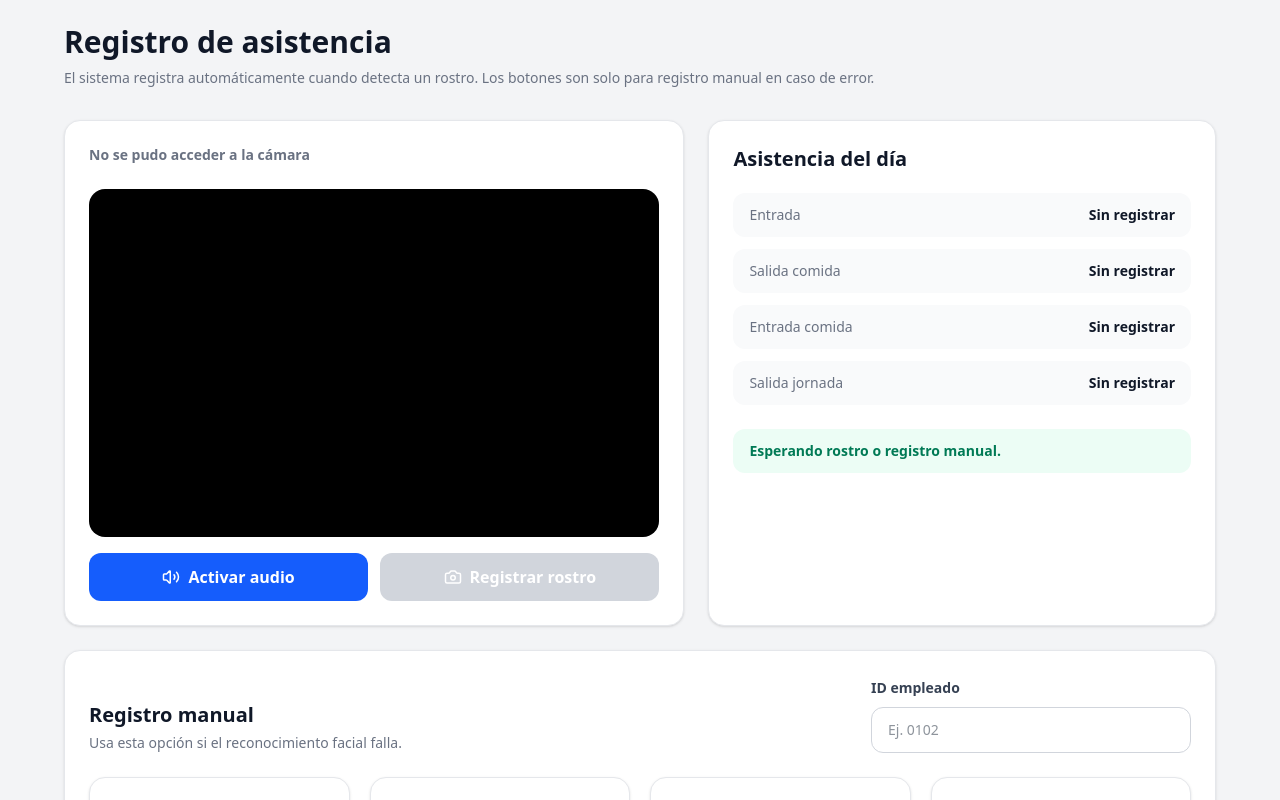
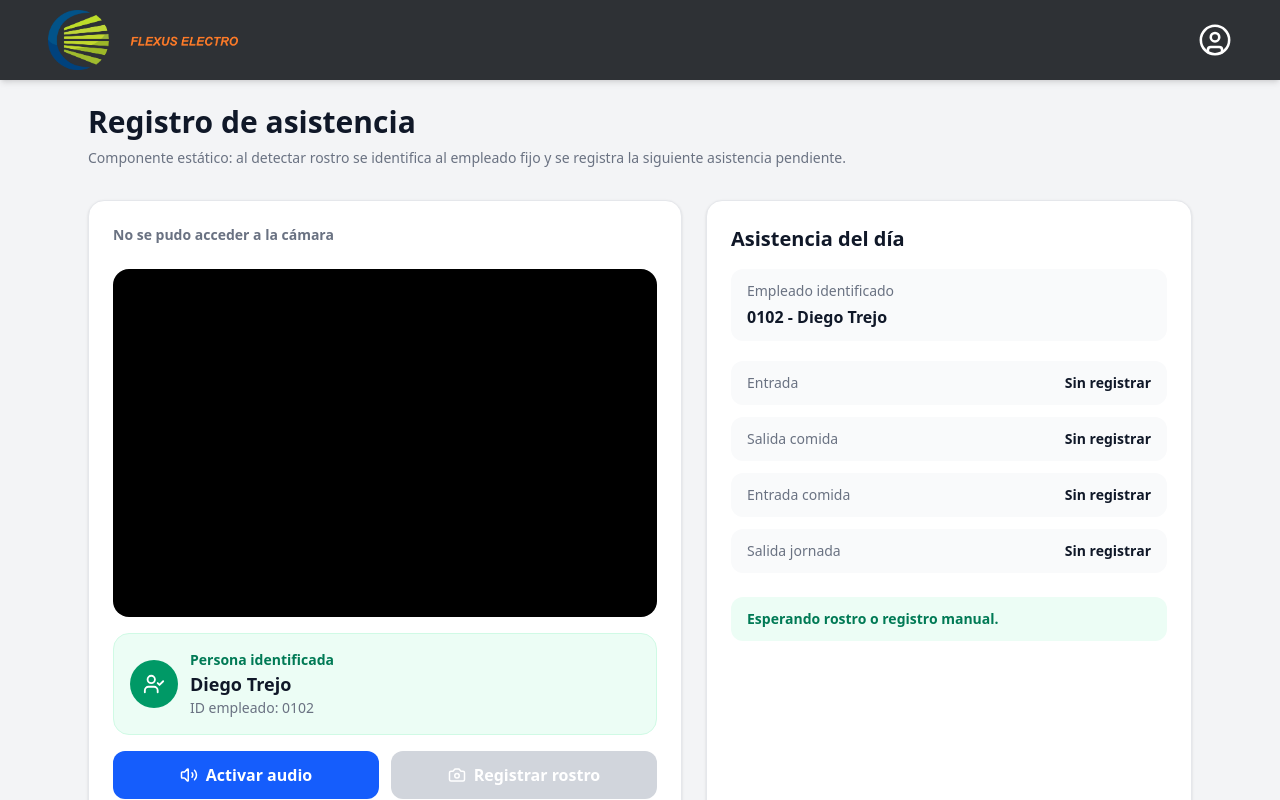
Before and after one commit to flexuselectromecanica01-netizen/rhquiosco, a Next.js app: page /camara in a window 1280 px wide. Shown: the top 800 px of the page. Built offline with nearby package versions, Linux system fonts and the light colour scheme.

Commit message:
28/05/2026

```diff
--- a/app/camara/page.tsx
+++ b/app/camara/page.tsx
@@ -8,7 +8,10 @@ import {
   RotateCcw,
   LogOut,
   Volume2,
+  UserCheck,
 } from "lucide-react";
+import Header from "../components/Header";
+import Footer from "../components/Footer";
 
 type TipoRegistro =
   | "entrada"
@@ -28,6 +31,11 @@ type AccionManual = {
   titulo: string;
   descripcion: string;
   icono: React.ReactNode;
+};
+
+const empleadoDetectado = {
+  idempleado: "0102",
+  nombre: "Diego Trejo",
 };
 
 export default function AsistenciaFacial() {
@@ -128,6 +136,13 @@ export default function AsistenciaFacial() {
     return `Salida de jornada laboral registrada con la hora ${hora}`;
   };
 
+  const obtenerTituloRegistro = (tipo: TipoRegistro) => {
+    if (tipo === "entrada") return "Entrada registrada";
+    if (tipo === "salidaComida") return "Salida a comida registrada";
+    if (tipo === "entradaComida") return "Entrada de comida registrada";
+    return "Salida de jornada registrada";
+  };
+
   const registrarRostro = () => {
     if (!rostroDetectado) {
       setMensaje("No se detecta rostro para registrar");
@@ -136,23 +151,10 @@ export default function AsistenciaFacial() {
     }
 
     setRostroRegistrado(true);
-    setMensaje("Rostro registrado correctamente");
-    hablar("Rostro registrado correctamente");
-
-    /*
-      Aquí después puedes guardar el descriptor facial del empleado.
-
-      await fetch(`${process.env.NEXT_PUBLIC_API_URL}/biometrico-facial`, {
-        method: "POST",
-        headers: {
-          "Content-Type": "application/json",
-        },
-        body: JSON.stringify({
-          idempleado: "0102",
-          descriptorFacial: descriptor,
-        }),
-      });
-    */
+    setMensaje(
+      `Rostro registrado correctamente: ${empleadoDetectado.nombre} - ${empleadoDetectado.idempleado}`
+    );
+    hablar(`Rostro registrado correctamente de ${empleadoDetectado.nombre}`);
   };
 
   const registrarAsistencia = ({
@@ -178,9 +180,19 @@ export default function AsistenciaFacial() {
     }));
 
     const texto = obtenerTextoRegistro(tipo, hora);
+    const titulo = obtenerTituloRegistro(tipo);
 
-    setMensaje(`✅ Asistencia registrada - ${hora}`);
-    hablar(texto);
+    if (metodo === "FACIAL") {
+      setMensaje(
+        `✅ ${titulo} - ${hora} | ${empleadoDetectado.idempleado} - ${empleadoDetectado.nombre}`
+      );
+
+      hablar(`${texto}. ${empleadoDetectado.nombre}`);
+    } else {
+      setMensaje(`✅ ${titulo} - ${hora} | ID empleado: ${idempleado}`);
+
+      hablar(texto);
+    }
 
     /*
       Aquí después conectas con NestJS:
@@ -206,8 +218,11 @@ export default function AsistenciaFacial() {
     const siguienteRegistro = obtenerSiguienteRegistro();
 
     if (!siguienteRegistro) {
-      setMensaje("La jornada de hoy ya está completa");
-      hablar("La jornada de hoy ya está completa");
+      setMensaje(
+        `La jornada de hoy ya está completa para ${empleadoDetectado.nombre}`
+      );
+      hablar(`La jornada de hoy ya está completa para ${empleadoDetectado.nombre}`);
+
       bloqueoRef.current = true;
 
       setTimeout(() => {
@@ -221,7 +236,7 @@ export default function AsistenciaFacial() {
 
     registrarAsistencia({
       tipo: siguienteRegistro,
-      idempleado: "RECONOCIDO_POR_ROSTRO",
+      idempleado: empleadoDetectado.idempleado,
       metodo: "FACIAL",
     });
 
@@ -335,16 +350,18 @@ export default function AsistenciaFacial() {
   }, [registro, audioActivo]);
 
   return (
-    <main className="min-h-screen bg-gray-100 p-6">
-      <section className="mx-auto max-w-6xl">
+    <main className="min-h-screen bg-gray-100">
+      <Header />
+
+      <section className="mx-auto max-w-6xl p-6">
         <div className="mb-8">
           <h1 className="text-3xl font-bold text-gray-900">
             Registro de asistencia
           </h1>
 
           <p className="mt-2 text-sm text-gray-500">
-            El sistema registra automáticamente cuando detecta un rostro. Los
-            botones son solo para registro manual en caso de error.
+            Componente estático: al detectar rostro se identifica al empleado
+            fijo y se registra la siguiente asistencia pendiente.
           </p>
         </div>
 
@@ -370,6 +387,28 @@ export default function AsistenciaFacial() {
                 muted
                 className="h-[340px] w-full object-cover"
               />
+            </div>
+
+            <div className="mt-4 rounded-2xl border border-emerald-100 bg-emerald-50 p-4">
+              <div className="flex items-center gap-3">
+                <div className="flex h-12 w-12 items-center justify-center rounded-full bg-emerald-600 text-white">
+                  <UserCheck size={22} />
+                </div>
+
+                <div>
+                  <p className="text-sm font-semibold text-emerald-700">
+                    Persona identificada
+                  </p>
+
+                  <h2 className="text-lg font-bold text-gray-900">
+                    {empleadoDetectado.nombre}
+                  </h2>
+
+                  <p className="text-sm text-gray-500">
+                    ID empleado: {empleadoDetectado.idempleado}
+                  </p>
+                </div>
+              </div>
             </div>
 
             <div className="mt-4 flex flex-col gap-3 sm:flex-row">
@@ -399,6 +438,13 @@ export default function AsistenciaFacial() {
             <h2 className="text-xl font-bold text-gray-900">
               Asistencia del día
             </h2>
+
+            <div className="mt-4 rounded-xl bg-gray-50 px-4 py-3">
+              <p className="text-sm text-gray-500">Empleado identificado</p>
+              <p className="mt-1 font-bold text-gray-900">
+                {empleadoDetectado.idempleado} - {empleadoDetectado.nombre}
+              </p>
+            </div>
 
             <div className="mt-5 space-y-3 text-sm">
               <div className="flex justify-between rounded-xl bg-gray-50 px-4 py-3">
@@ -432,7 +478,7 @@ export default function AsistenciaFacial() {
 
             <div className="mt-6 rounded-xl bg-emerald-50 px-4 py-3 text-sm font-semibold text-emerald-700">
               {rostroDetectado
-                ? "Rostro detectado. El registro automático está activo."
+                ? `Rostro detectado: ${empleadoDetectado.nombre}`
                 : "Esperando rostro o registro manual."}
             </div>
           </section>
@@ -475,7 +521,7 @@ export default function AsistenciaFacial() {
                     metodo: "MANUAL",
                   })
                 }
-                className="group rounded-2xl border border-gray-200 bg-white p-6 text-left shadow-sm transition hover:-translate-y-0.5 hover:border-emerald-200 hover:shadow-md disabled:opacity-50"
+                className="group rounded-2xl border border-gray-200 bg-white p-6 text-left shadow-sm transition hover:-translate-y-0.5 hover:border-emerald-200 hover:shadow-md"
               >
                 <div className="flex h-16 w-16 items-center justify-center rounded-full bg-emerald-600 text-white transition group-hover:bg-emerald-700">
                   {accion.icono}
@@ -493,6 +539,8 @@ export default function AsistenciaFacial() {
           </div>
         </section>
       </section>
+
+      <Footer />
     </main>
   );
 }
```
